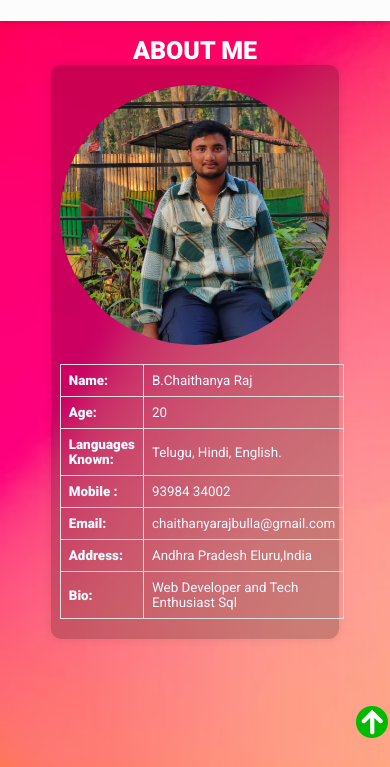
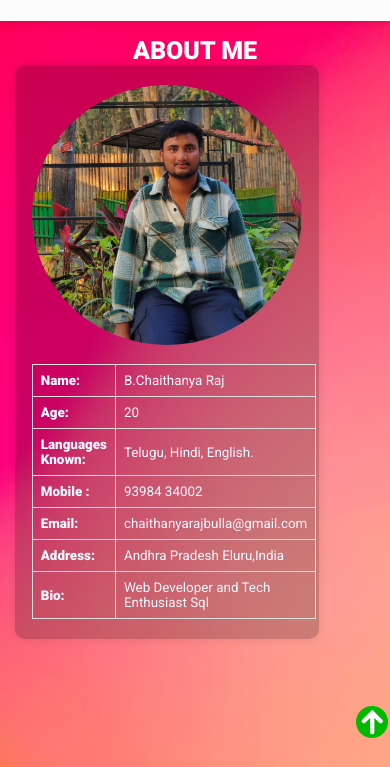
Before and after one commit to Chaithanyarajbulla/Portfolio, a plain HTML site: page index.html in a window 390 px wide. Shown: the part 77-844 px from the top of the page. Drawn offline with nearby package versions, Linux system fonts and the light colour scheme.

Commit message:
Update style.css

```diff
--- a/style.css
+++ b/style.css
@@ -756,7 +756,8 @@ footer {
     border-radius: 10px;
     box-shadow: 0 0 10px rgba(0, 0, 0, 0.1);
     text-align: center;
-    width: 18rem;
+    width: 19rem;
+    margin-left:0px;
     justify-content: space-around;
     align-items: center;
     flex-direction: column;
```
